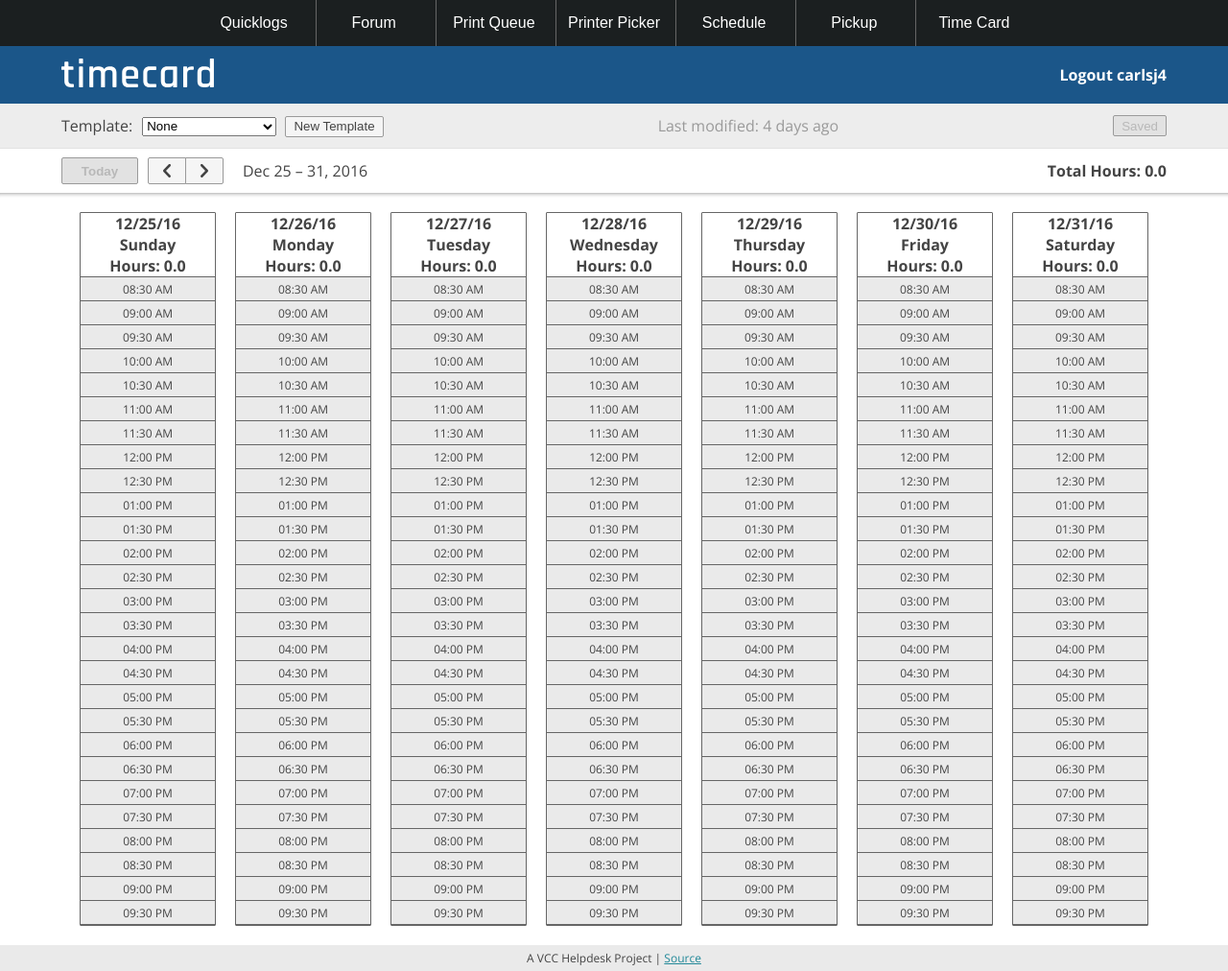
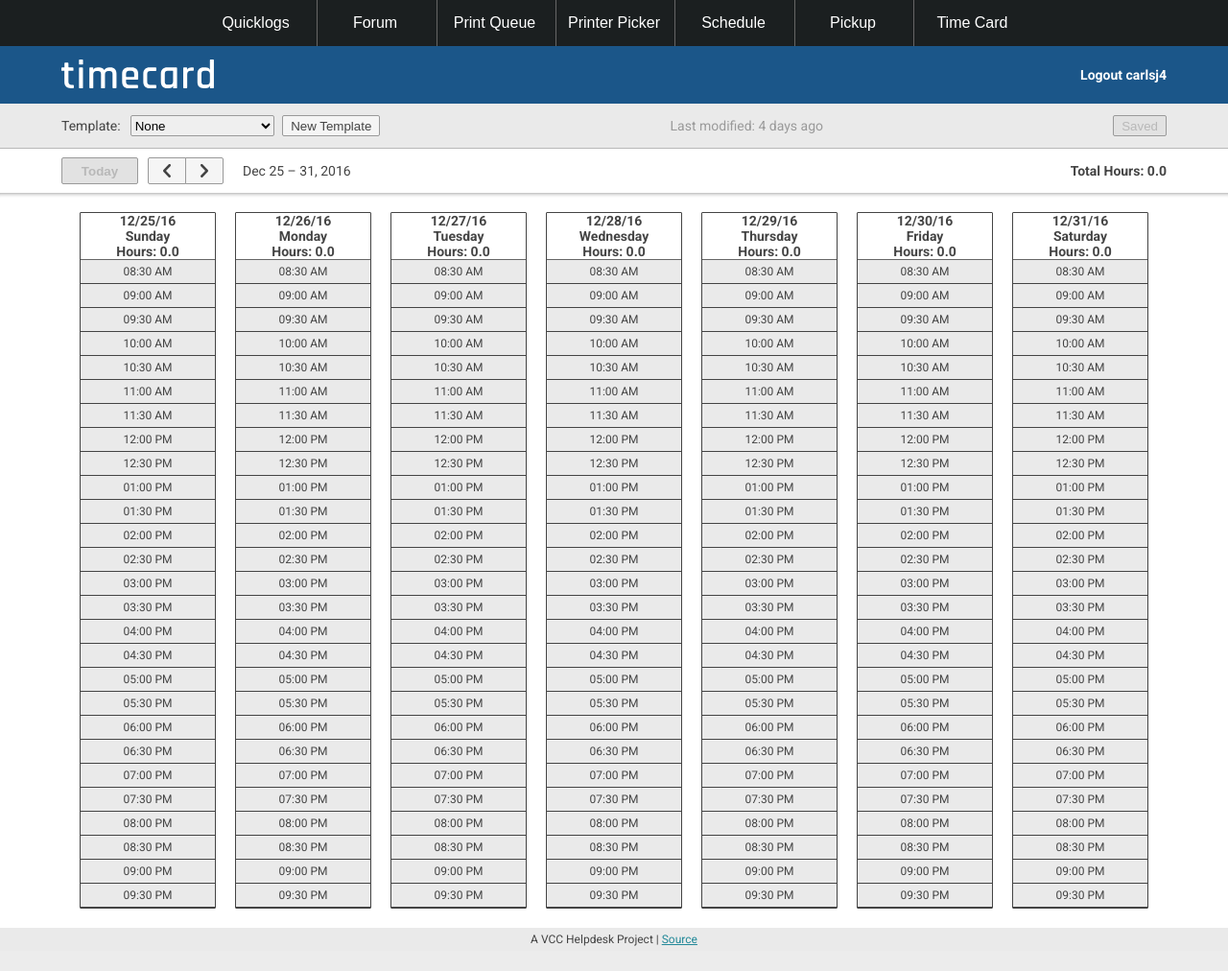
Before and after one commit to justinbot/timecard, a Flask app: page / in a window 1280 px wide. Shown: the whole page at 96% size. After the commit the page ends 986 px from the top, so only its background shows below. Run offline with Flask 2, Linux system fonts and the light colour scheme; data comes from the database, SQL or seed files in the repository; data that the repository does not hold is empty; some libraries are stand-ins or nearby versions.

Commit message:
Frontend fixes

```diff
--- a/static/js/main.js
+++ b/static/js/main.js
@@ -1,10 +1,11 @@
+// TODO: Encapsulate with Immediately-invoked function expressions
 var weekdays = [];
 
 var tcNavToday;
 var tcNavRange;
 var tcNavTotal;
 
-var templContainer;
+var templSelectContainer;
 var templSelect;
 var templNew;
 var templEditContainer;
@@ -27,7 +28,7 @@ var localSelectedTimestamps = new Set();
 var localUnselectedTimestamps = new Set();
 var selectedTimestamps = new Set();
 
-var initialLastModified; // = moment("2016-01-01");// = moment();
+var initialLastModified;
 var initialLoad = true;
 var changesMade = false;
 
@@ -64,7 +65,7 @@ function getFromDatabase() {
 
 function onLoadTimestamps(response) {
     if (initialLoad) {
-        var initialLastModified = moment.unix(response["modified"]);
+        initialLastModified = moment.unix(response["modified"]);
         dbStatus.textContent = "Last modified: " + moment(initialLastModified).fromNow();
         dbSave.disabled = true;
         dbSave.textContent = "Saved";
@@ -100,11 +101,11 @@ function saveToDatabase() {
     }
     xhr.send(timestamps);
 
-    for (var elem of localSelectedTimestamps) {
+    for (let elem of localSelectedTimestamps) {
         selectedTimestamps.add(elem);
     }
 
-    for (var elem of localUnselectedTimestamps) {
+    for (let elem of localUnselectedTimestamps) {
         selectedTimestamps.delete(elem);
     }
 
@@ -305,7 +306,7 @@ function slotMouseUp() {
 }
 
 function showTemplEdit() {
-    templContainer.style.display = "none";
+    templSelectContainer.style.display = "none";
     templEditContainer.style.display = "inline-block";
 
     if (templSelect.selectedIndex == 0) {
@@ -324,7 +325,7 @@ function showTemplEdit() {
 
 function hideTemplEdit() {
     //templatesTextInput.value = "";
-    templContainer.style.display = "inline-block";
+    templSelectContainer.style.display = "inline-block";
     templEditContainer.style.display = "none";
 }
 
@@ -374,6 +375,5 @@ function templSelectChanged() {
         templNew.textContent = "Edit Template";
     }
 
-    // Apply template to hours
-    // set all cells to unselected, select those in the template
+    // Apply template to hours if not None
 }
--- a/static/stylesheets/main.css
+++ b/static/stylesheets/main.css
@@ -48,9 +48,10 @@ body {
     background: white;
     color: #444;
     border: 0;
-    font: normal 16px 'Open Sans', sans-serif;
+    font-family: 'Roboto', arial, sans-serif;
+    font-size: 14px;
     vertical-align: baseline;
-    min-width: 660px;
+    min-width: 720px;
     margin: 0;
     padding: 0;
 }
@@ -85,8 +86,8 @@ body {
 }
 
 #templates-container {
-    background: #ededed;
-    border-bottom: #e2e2e2 solid 1px;
+    background: #eaeaea;
+    border-bottom: #b8b8b8 solid 1px;
     width: 100%;
 }
 
@@ -100,13 +101,20 @@ body {
     margin: 0 auto;
 }
 
-#templ-container {}
+#templ-select-container {}
 
 #templ-select {
-    width: 140px;
-    height: 20px;
+    border: 1px solid #9a9a9a;
+    border-radius: 2px;
+    width: 150px;
+    height: 22px;
     margin-left: 10px;
     cursor: pointer;
+}
+
+#templ-select:focus {
+    border: 1px solid #0c78d6;
+    outline: 0;
 }
 
 #templ-new {
@@ -116,7 +124,18 @@ body {
 #templ-edit-container {}
 
 #templ-textinput {
+    border: 1px solid #9a9a9a;
+    border-radius: 2px;
+    outline: 0;
+    width: 140px;
+    height: 18px;
+    padding: 1px 4px;
     margin-left: 10px;
+}
+
+#templ-textinput:focus {
+    border: 1px solid #0c78d6;
+    outline: 0;
 }
 
 #templ-save {
@@ -138,17 +157,6 @@ body {
 
 #database-save {
     margin-left: auto;
-}
-
-#templates-textinput {
-    background: white;
-    border: 1px solid #666;
-    display: none;
-    width: 132px;
-    height: 20px;
-    margin: 0;
-    margin-left: 10px;
-    padding: 0 4px;
 }
 
 #tc-nav-container {
@@ -222,7 +230,7 @@ body {
     width: 20%;
     min-width: 90px;
     max-width: 140px;
-    border: 1px solid #666;
+    border: 1px solid #444;
     border-radius: 1px;
     text-align: center;
     margin: 10px;
@@ -245,7 +253,7 @@ body {
     transition: background 100ms ease-out;
     font-size: 12px;
     background: #eaeaea;
-    border-bottom: 1px solid #666;
+    border-bottom: 1px solid #444;
     width: 100%;
     height: 24px;
     padding: 0;
@@ -262,7 +270,7 @@ body {
     font-size: 12px;
     background: #0cc980;
     color: white;
-    border-bottom: 1px solid #666;
+    border-bottom: 1px solid #444;
     width: 100%;
     height: 24px;
     margin: 0;
--- a/templates/layout.html
+++ b/templates/layout.html
@@ -6,7 +6,8 @@
     <title>timecard</title>
     <link rel="icon" type="image/ico" href="http://www.rpi.edu/favicon.ico">
     <link rel="stylesheet" href="../static/stylesheets/main.css">
-    <link href="https://fonts.googleapis.com/css?family=Open+Sans:400,700" rel="stylesheet">
+    <!--<link href="https://fonts.googleapis.com/css?family=Open+Sans:400,700" rel="stylesheet">-->
+    <link href="https://fonts.googleapis.com/css?family=Roboto:400,700" rel="stylesheet">
     <!-- Leet navbar -->
     <link rel="stylesheet" href="../static/stylesheets/custom.css">
     <nav id="bar">
@@ -39,7 +40,7 @@
     <div id="templates-container">
         <div id="templates">
             <div style="display: inline-block;">Template:</div>
-            <div id="templ-container">
+            <div id="templ-select-container">
                 <select id="templ-select" onchange="templSelectChanged(this);">
                     <option value="" selected>None</option>
                 </select>
@@ -83,7 +84,7 @@
         slotIncrement = "{{ slot_increment }}";
         slotFirstStart = moment("{{ slot_first_start }}", "HHmm");
 
-        templContainer = document.getElementById("templ-container");
+        templSelectContainer = document.getElementById("templ-select-container");
         templEditContainer = document.getElementById("templ-edit-container");
         templSelect = document.getElementById("templ-select");
         templNew = document.getElementById("templ-new");
@@ -108,7 +109,7 @@
     </script>
 
     <div id="footer">
-        <div>A VCC Helpdesk Project | <a href="https://github.com/VCC-Helpdesk/timecard" target="_blank" title="Source">Source</a></div>
+        <div>A VCC Helpdesk Project | <a href="https://github.com/justinbot/timecard" target="_blank" title="Source">Source</a></div>
     </div>
 </body>
 
```
